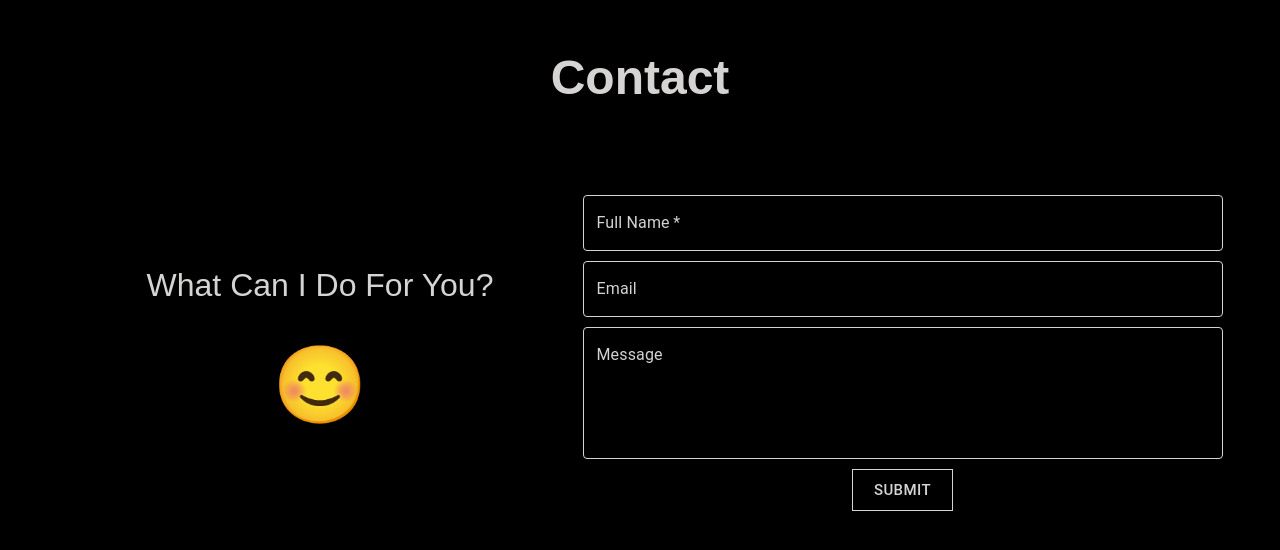
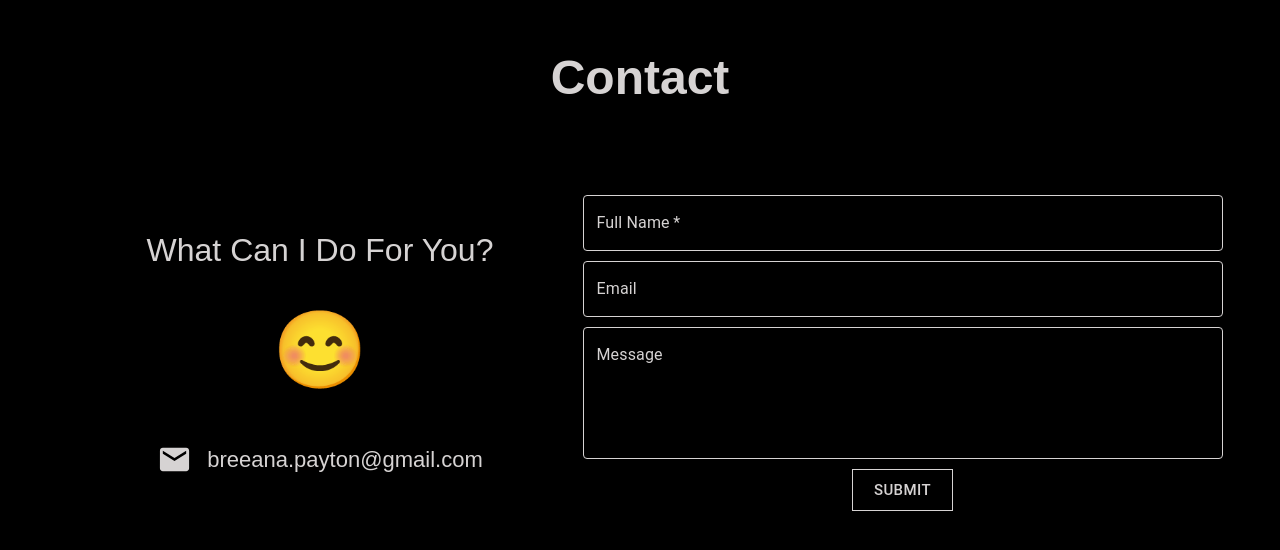
Before and after one commit to PaytonDev/bree-payton-portfolio, a React (Create React App) app: page / in a window 1280 px wide. Shown: the part 2556-3106 px from the top of the page. Built offline with nearby package versions, Linux system fonts and the light colour scheme; a web font is replaced by a local one.

Commit message:
Added email to Contact Section

```diff
--- a/src/Components/Contact/index.tsx
+++ b/src/Components/Contact/index.tsx
@@ -1,4 +1,5 @@
 import { Grid, Box } from "@material-ui/core"
+import { Mail, Phone } from "@material-ui/icons"
 import ContactForm from "./ContactForm"
 import styles from './styles'
 
@@ -16,6 +17,12 @@ const Contact = () => {
                     <Box className={classes.contactCTA}>
                         What Can I Do For You? <br/> <br/><span className={classes.contactEmoji}>😊</span>
                     </Box>
+                    <Grid container justifyContent="center" alignContent="center"  item className={classes.text}>
+                            <Mail fontSize="large" className={classes.mailIcon}/>
+                        <Grid item>
+                            <p className={classes.email}>breeana.payton@gmail.com</p>
+                        </Grid>
+                    </Grid>
                 </Grid>
                 <Grid item>
                     <ContactForm />
--- a/src/Components/Contact/styles.tsx
+++ b/src/Components/Contact/styles.tsx
@@ -16,6 +16,17 @@ const styles = makeStyles({
     },
     contactEmoji: {
         fontSize: 76
+    },
+    mailIcon: {
+        margin: 'auto 0',
+        display: "flex"
+    },
+    text: {
+        textAlign: 'center',
+    },
+    email: {
+        marginLeft: 15,
+        fontSize: 22
     }
 })
 
```
